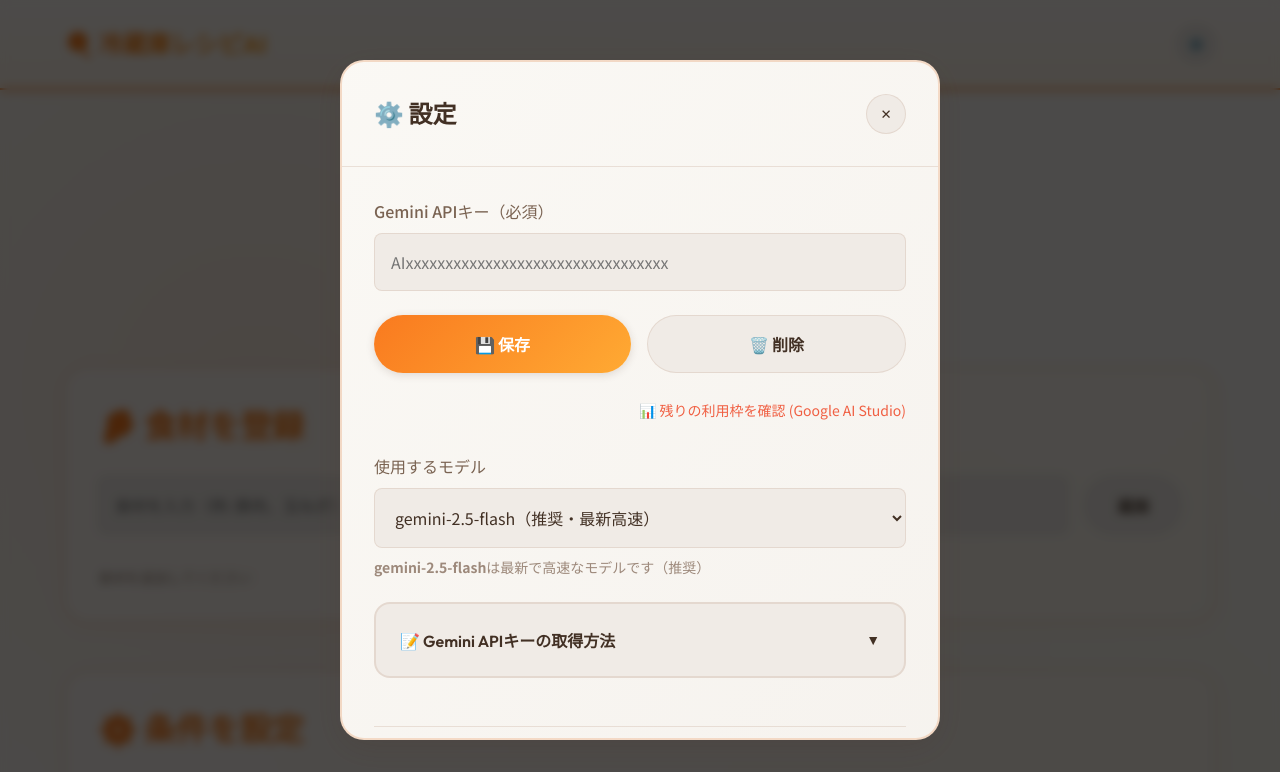
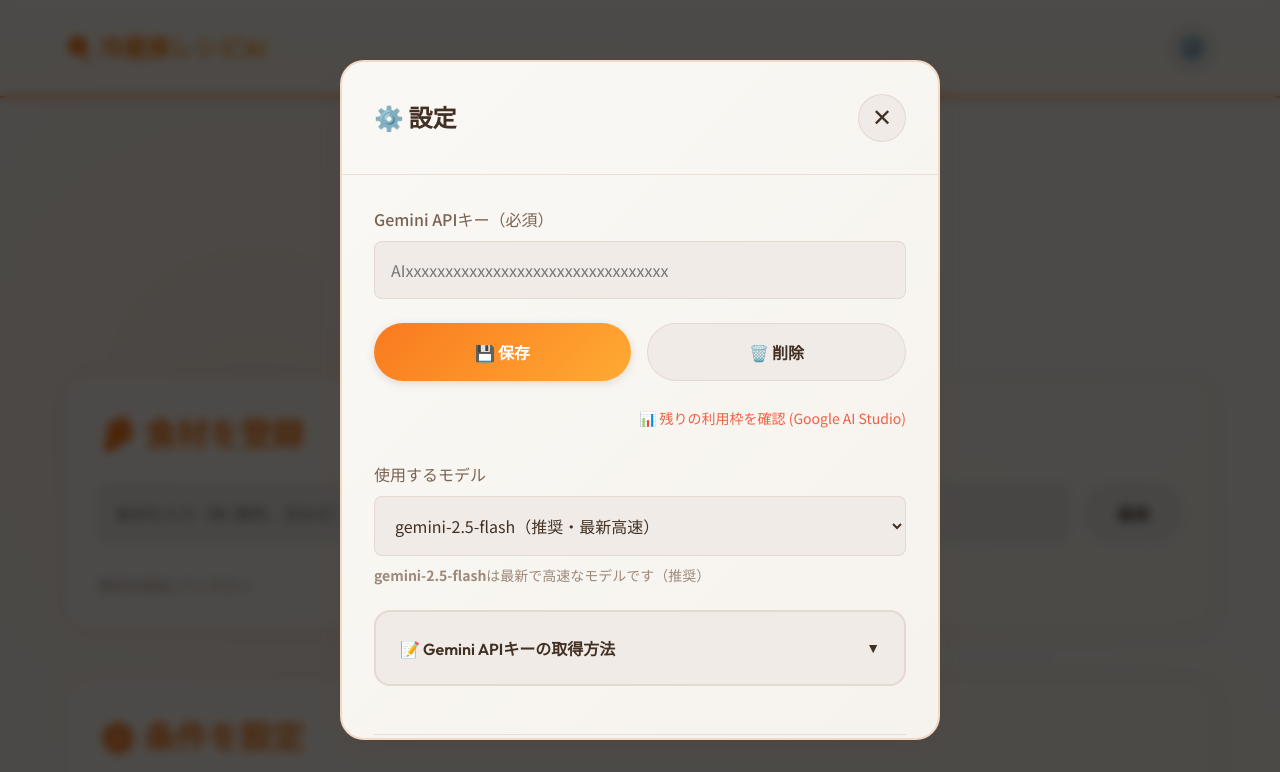
Before and after one commit to yufu085312/leftover-recipe-ai, a website built with Vite: page index.html in a window 1280 px wide. Shown: the top 772 px of the page. Built offline with nearby package versions, Linux system fonts and the light colour scheme.

Commit message:
設定アイコン（⚙️）と閉じるボタン（✕）を拡大

```diff
--- a/src/styles/main.css
+++ b/src/styles/main.css
@@ -354,13 +354,14 @@
   display: inline-flex;
   align-items: center;
   justify-content: center;
-  width: 2.5rem;
-  height: 2.5rem;
+  width: 3rem;
+    height: 3rem;
   padding: 0;
   background: var(--color-bg-tertiary);
   border: 1px solid var(--color-border);
   border-radius: var(--radius-full);
   color: var(--color-text-primary);
+  font-size: 1.5rem;
   cursor: pointer;
   transition: all var(--transition-fast);
 }
```
